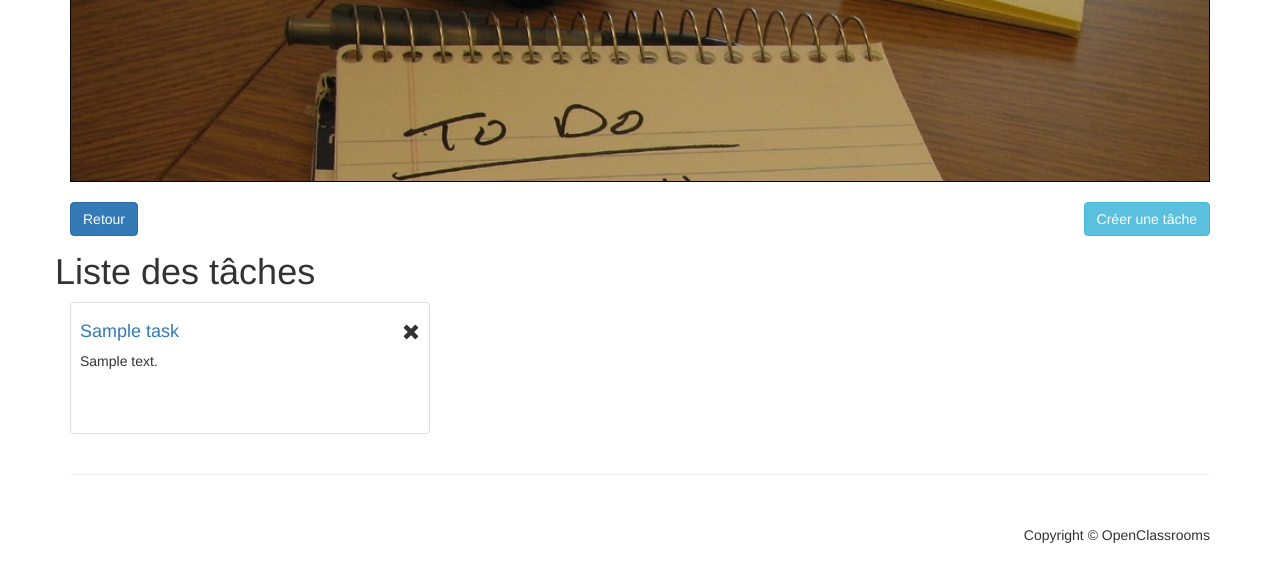
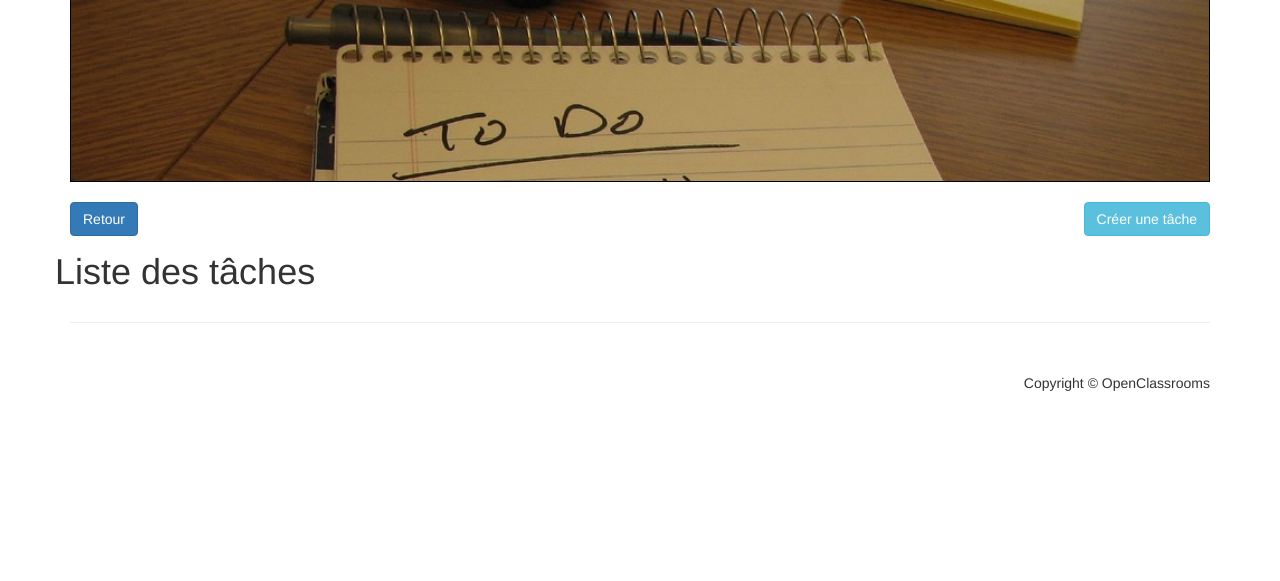
Before and after one commit to ClementThuet/ToDo-Co, a Symfony app: template templates/task/list.html.twig in a window 1280 px wide. Shown: the part 125-706 px from the top of the page. Run offline with Twig, Linux system fonts and the light colour scheme; the template is opened without the code that fills it: most values are stand-ins (such as "Sample title", 1, 10 or a date in 2020); some libraries are stand-ins or nearby versions.

Commit message:
Added favicon Now only show logged user's tasks

```diff
--- a/templates/base.html.twig
+++ b/templates/base.html.twig
@@ -15,7 +15,7 @@
 
         <!-- Custom CSS -->
         <link href="{{ asset('css/shop-homepage.css') }}" rel="stylesheet">
-
+        <link rel="TodoCo icon" type="image/png" href="{{ asset('img/logo_favicon.png') }}"/>
         <!-- HTML5 Shim and Respond.js IE8 support of HTML5 elements and media queries -->
         <!-- WARNING: Respond.js doesn't work if you view the page via file:// -->
         <!--[if lt IE 9]>
--- a/templates/task/list.html.twig
+++ b/templates/task/list.html.twig
@@ -11,37 +11,32 @@
         </div>
         <h1>Liste des tâches</h1>
         {% for task in tasks %}
+            {%if app.user%}
+                {#Show delete button if the user logged own the task or if the task have no owner and the user logged have role admin #}
+                {% if app.user == task.user or (task.user.username == "ANONYMOUS" and "ROLE_ADMIN" in app.user.roles)%}
                 <div class="col-sm-4 col-lg-4 col-md-4">
                     <div class="thumbnail">
                         <div class="caption">
                             <h4 class="pull-right">
                                 {% if task.isDone %}<span class="glyphicon glyphicon-ok"></span>{% else %}<span class="glyphicon glyphicon-remove"></span>{% endif %}
                             </h4>
-                   {% if app.user == task.user or (task.user.username == "ANONYMOUS" and "ROLE_ADMIN" in app.user.roles)%}
                             <h4><a href="{{ path('task_edit', {'id' : task.id }) }}">{{ task.title }}</a></h4>
-                    {% else %}
-                        <h4 style="color:#337ab7;">{{ task.title }}</h4>
-                    {%endif%}
                             <p>{{ task.content }}</p>
                         </div>
                         <div>
-                    {%if app.user%}
-                        {#Show delete button if the user logged own the task or if the task have no owner and the user logged have role admin #}
-                        {% if app.user == task.user or (task.user.username == "ANONYMOUS" and "ROLE_ADMIN" in app.user.roles)%}
                             <form action="{{ path('task_toggle', {'id' : task.id }) }}">
                                 <button class="btn btn-success btn-sm pull-right" style="margin:3px;margin-bottom:2vh;">
                                     {% if not task.isDone %}Marquer comme faite{% else %}Marquer non terminée{% endif %}
                                 </button>
                             </form>
-
                             <form action="{{ path('task_delete', {'id' : task.id }) }}">
                                 <button class="btn btn-danger btn-sm pull-right" style="margin:3px;margin-bottom:2vh;">Supprimer</button>
                             </form>
-                        {%endif%}
-                    {%endif%}
                         </div>
                     </div>
                 </div>
+                {%endif%}
+            {%endif%}
         {% else %}
             <div class="alert alert-warning" role="alert">
                 Il n'y a pas encore de tâche enregistrée. <a href="{{ path('task_create') }}" class="btn btn-warning pull-right">Créer une tâche</a>
```
Also changed, not shown: public/img/logo_favicon.png (added), 5 other files. Lines whose indentation alone changed are shown as unchanged.
